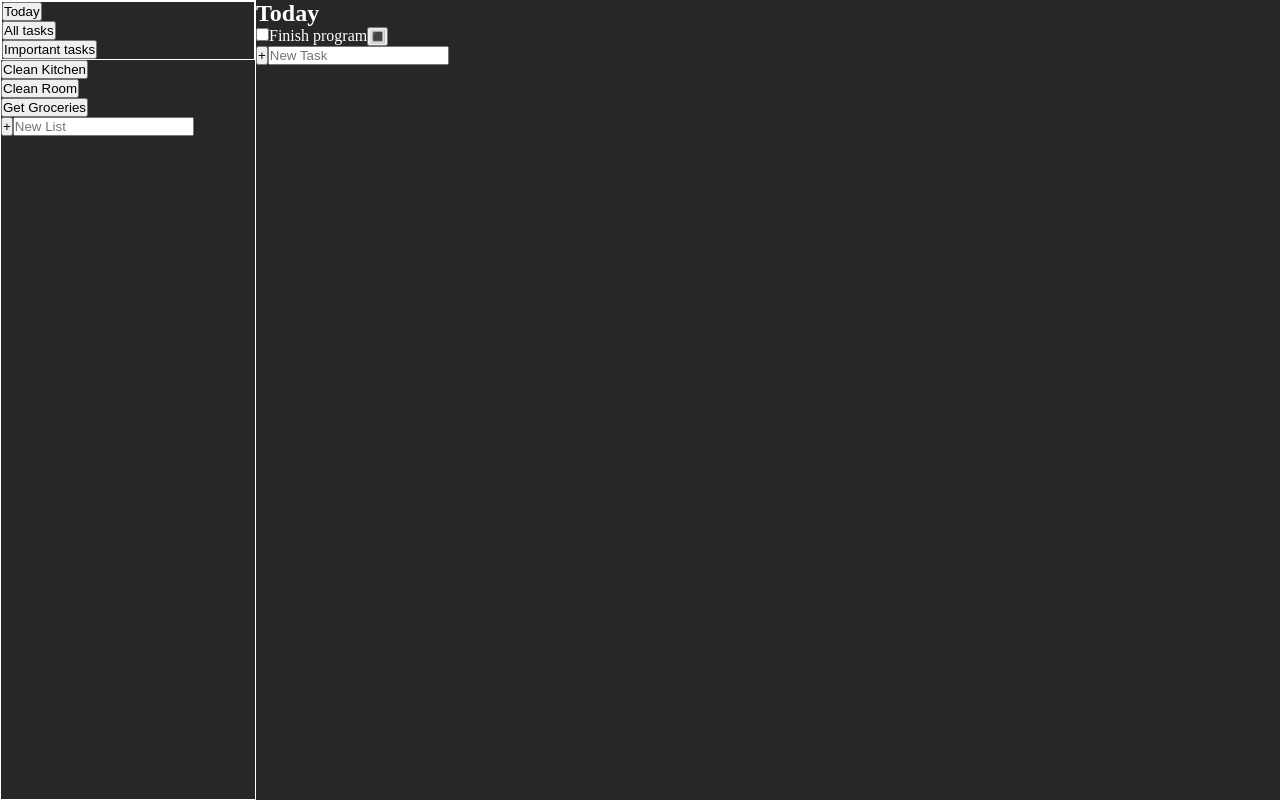
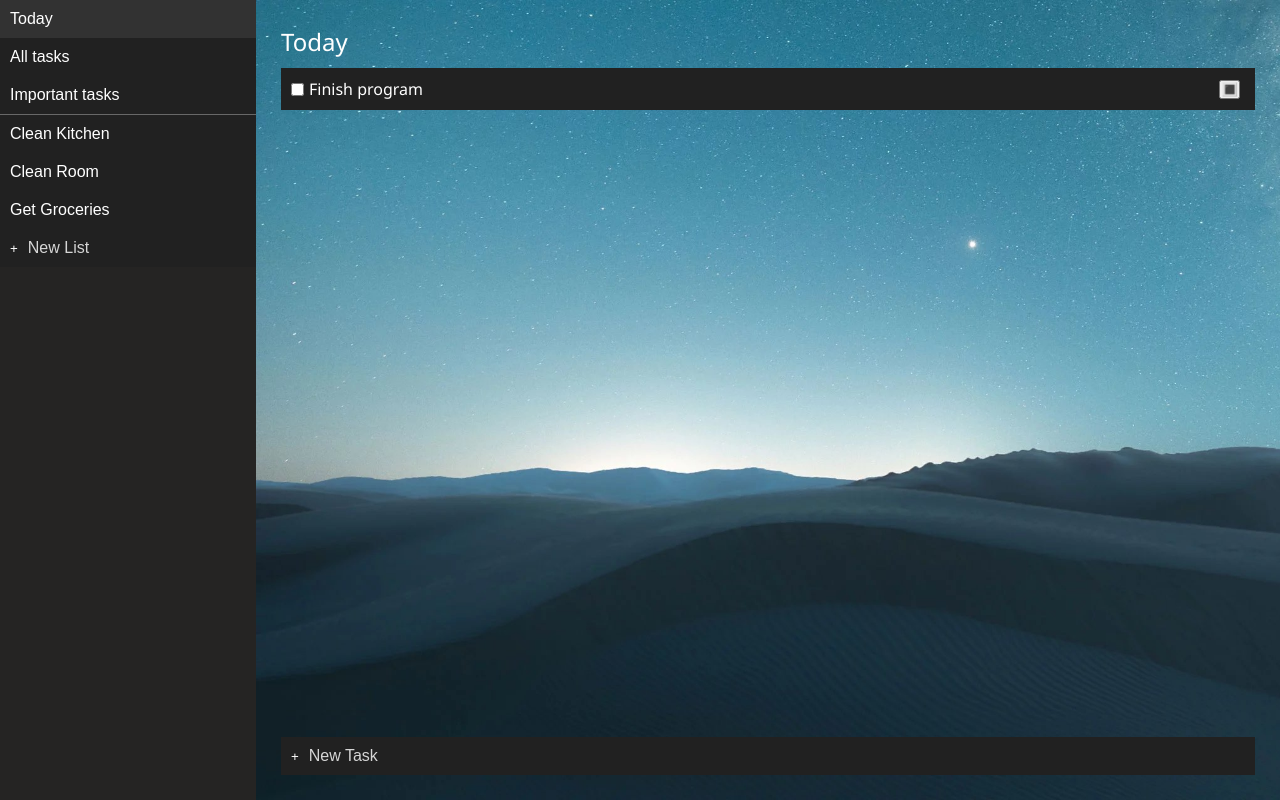
Before and after one commit to NoeRGuerra/ToDoList, a website built with webpack: page src/views/index.html in a window 1280 px wide. Built offline with nearby package versions, Linux system fonts and the light colour scheme.

Commit message:
Add styling and background for left sidebar and To-do list display

```diff
--- a/src/views/style.css
+++ b/src/views/style.css
@@ -5,7 +5,7 @@
 }
 
 body {
-    background-color: rgb(39, 39, 39);
+    background-color: #252423;
     height: 100vh;
 }
 
@@ -24,16 +24,90 @@ label, h2{
     color: white;
 }
 
-.left {
-    border: 1px solid white;
+/* .left {
+    border-bottom: 1px solid #686868;
+} */
+
+.left button {
+    width: 100%;
+    text-align: left;
+    padding: 10px;
+    background-color: #212121;
+    color: white;
+    border:none;
+    font-size: 16px;
+}
+
+form{
+    display: flex;
+}
+
+.new-list-form, .new-task-form {
+    margin-top: auto;
+}
+
+input[type="submit"]{
+    background-color: #212121;
+    color: white;
+    padding: 2px 10px;
+    border: none;
+}
+
+input[type="text"] {
+    font-size: 16px;
+    color: rgb(255, 255, 255);
+    background-color: #212121;
+    border: none;
+    flex: 1;
+    padding: 10px 0;
+}
+
+input[type="text"]::placeholder{
+    color: rgb(214, 214, 214);
+}
+
+.left button:hover, .active{
+    background-color: #323232;
 }
 
 #top-lists {
-    border: 1px solid white;
+    border-bottom: 1px solid #686868;
 }
 
 .sidebar-active {
     grid-template-columns: 1fr 3fr 1fr;
+}
+
+.right {
+    display: flex;
+    flex-direction: column;
+    background: url('images/background.jpg');
+    background-size: cover;
+    padding: 25px;
+    font-family: 'Segoe UI', Tahoma, Geneva, Verdana, sans-serif;
+}
+
+.list-name {
+    font-weight: 100;
+    margin-bottom: 10px;
+}
+
+.task-item {
+    display: flex;
+    background-color: #212121;
+    margin-bottom: 2px;
+    align-items: center;
+    gap: 5px;
+    padding: 0 10px;
+}
+
+.task-item:hover {
+    background-color: #323232;
+}
+
+.task-item label {
+    flex: 1;
+    padding: 10px 0;
 }
 
 .overlay {
```
Also changed, not shown: src/views/images/background.jpg (added).
